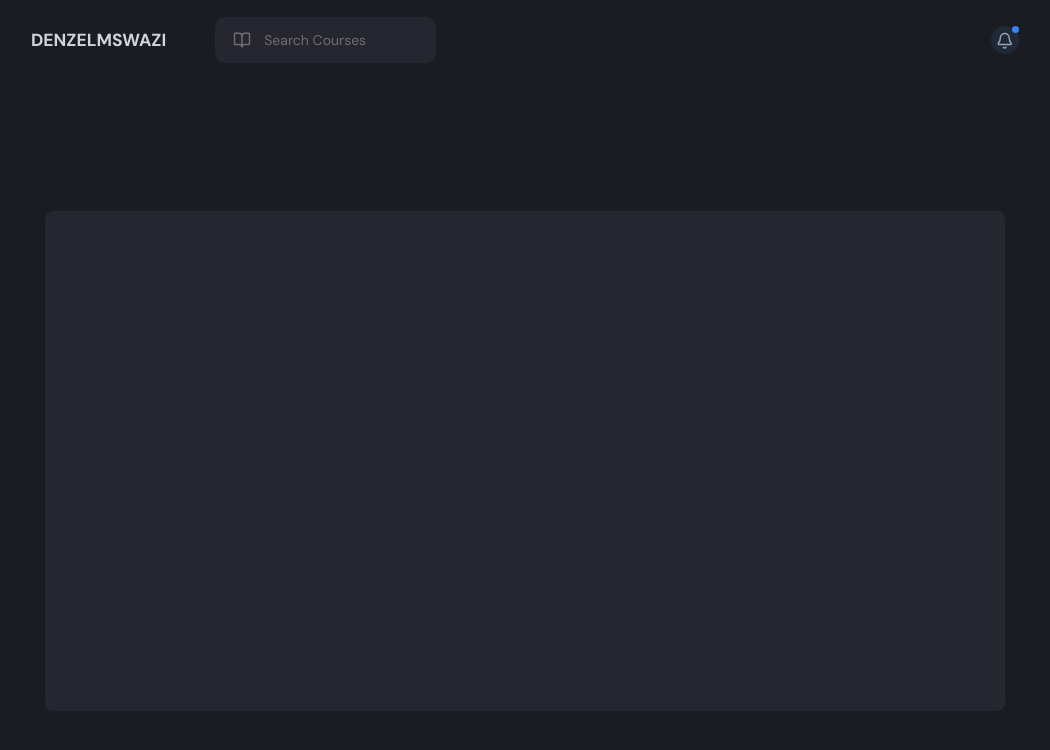
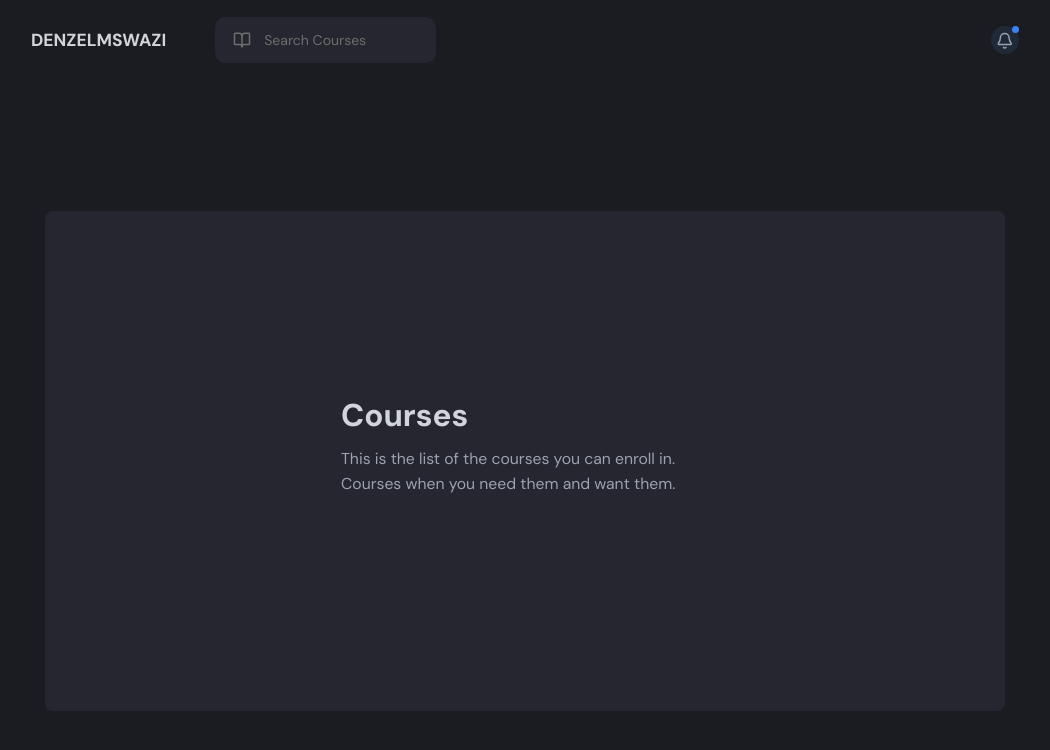
Before and after one commit to DenzelMswazi/learning, a Next.js app in the folder client/: page / in a window 1280 px wide. Shown: the top 750 px of the page, without its empty margins (115-1165 px from the left). Built offline with nearby package versions, Linux system fonts and the light colour scheme.

Commit message:
add hero section description

```diff
--- a/client/src/app/(nondashboard)/landing/page.tsx
+++ b/client/src/app/(nondashboard)/landing/page.tsx
@@ -16,6 +16,14 @@ const Landing = () => {
          animate={{ y:0, opacity: 1}}
          transition={{ duration: 0.5}}
          className="landing__hero">
+            <div className="landing__hero-content">
+               <h1 className="landing__title">Courses</h1>
+               <p className="landing__description">
+                This is the list of the courses you can enroll in.
+                <br />
+                Courses when you need them and want them.
+               </p>
+            </div>
          </motion.div>
     </motion.div>
   )
```
